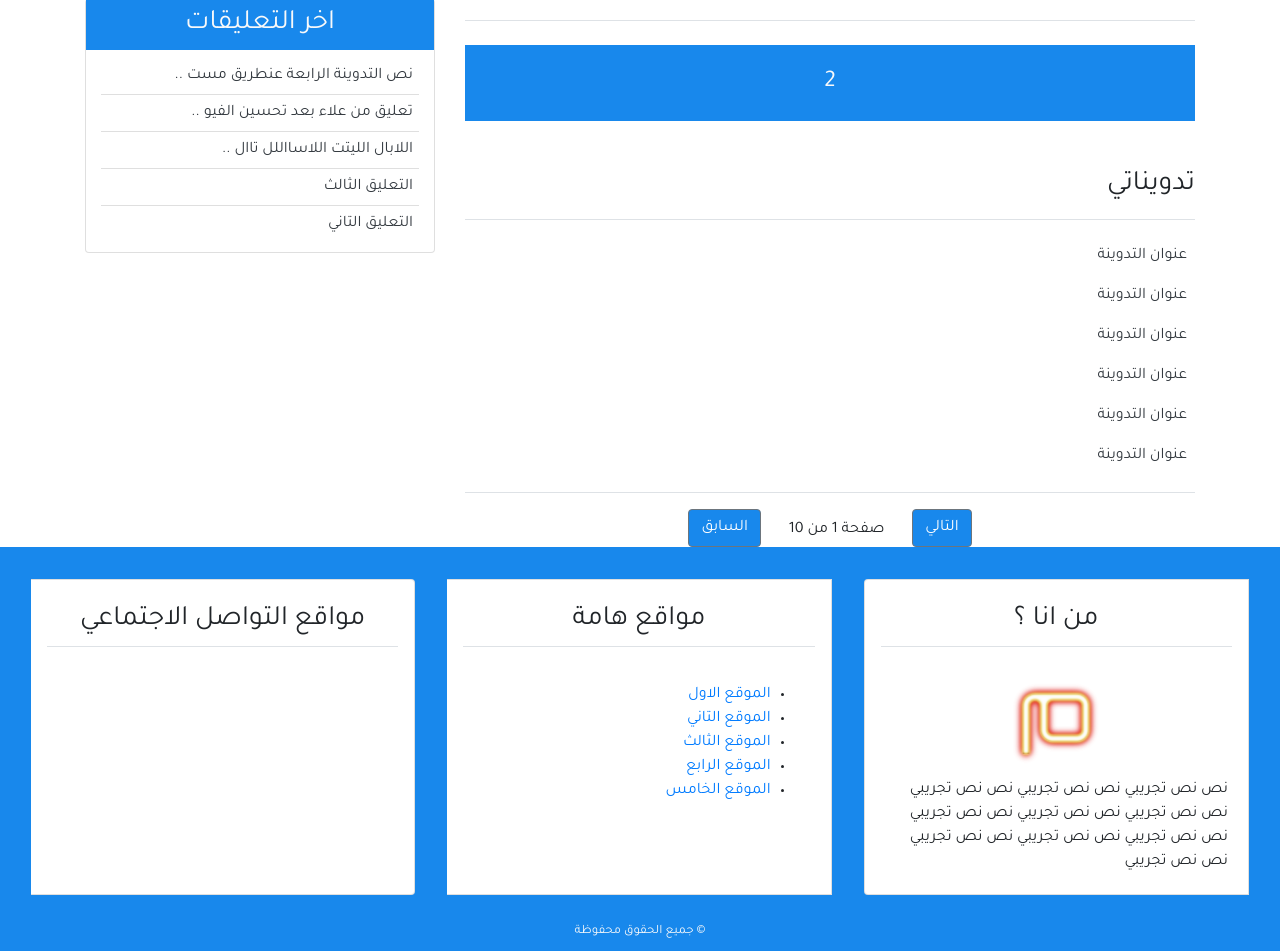
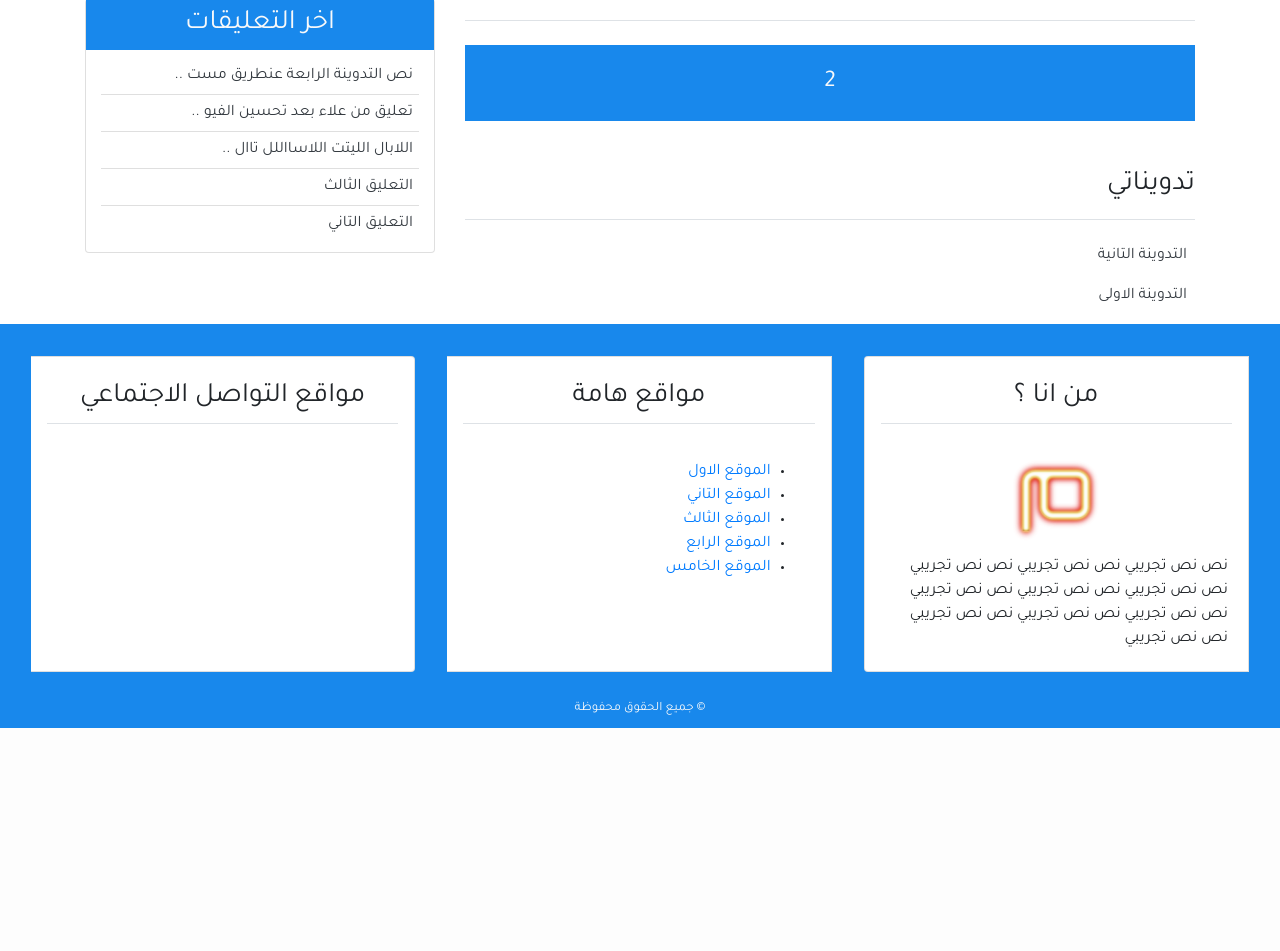
Before and after one commit to mhammed2020/Arabic-Blog-using-django-backend-framework, a Django app: page /profile/ in a window 1280 px wide. Shown: the part 355-1306 px from the top of the page. After the commit the page ends 1083 px from the top, so only its background shows below. Run offline with Django 3.2, Linux system fonts and the light colour scheme; a user stored in the database is signed in; data comes from the database, SQL or seed files in the repository; both versions use the stored data as it was after the commit; some libraries are stand-ins or nearby versions.

Commit message:
Create Dynamic profile for users

```diff
--- a/user/templates/user/profile.html
+++ b/user/templates/user/profile.html
@@ -41,31 +41,25 @@
     </h4>
 
     <h3 class="border-bottom mb-4 pb-3 mt-5">تدويناتي</h3>
+    {% for post  in posts  %}
+
         <ul class="pr-2">
-            <a class="text-dark" href="#">عنوان التدوينة</a>
-        </ul>
-        <ul class="pr-2">
-            <a class="text-dark" href="#">عنوان التدوينة</a>
-        </ul>
-        <ul class="pr-2">
-            <a class="text-dark" href="#">عنوان التدوينة</a>
-        </ul>
-        <ul class="pr-2">
-            <a class="text-dark" href="#">عنوان التدوينة</a>
-        </ul>
-        <ul class="pr-2">
-            <a class="text-dark" href="#">عنوان التدوينة</a>
-        </ul>
-        <ul class="pr-2">
-            <a class="text-dark" href="#">عنوان التدوينة</a>
+            <a class="text-dark" href="{% url 'detail' post.pk %}"> {{post.title}} </a>
         </ul>
 
-        <div class="border-top pt-3 mt-4 text-center">
+        {% empty %}
+        <h4 class="text-center mb-5">لا يوجد تدوينات</h4>
+        {% endfor %}
+
+
+{% if posts.count >= 10 %}
+
+        <div class="border-top pt-3 mt-4 mb-4 text-center">
             <a class="btn btn-secondary bg-secondary" href="#">التالي</a>
             <span class="pr-4 pl-4">صفحة 1 من 10</span>
             <a class="btn btn-secondary bg-secondary" href="#">السابق</a>
         </div>
-
+{% endif %}
 
 </div>
 
```
Also changed, not shown: db.sqlite3.
